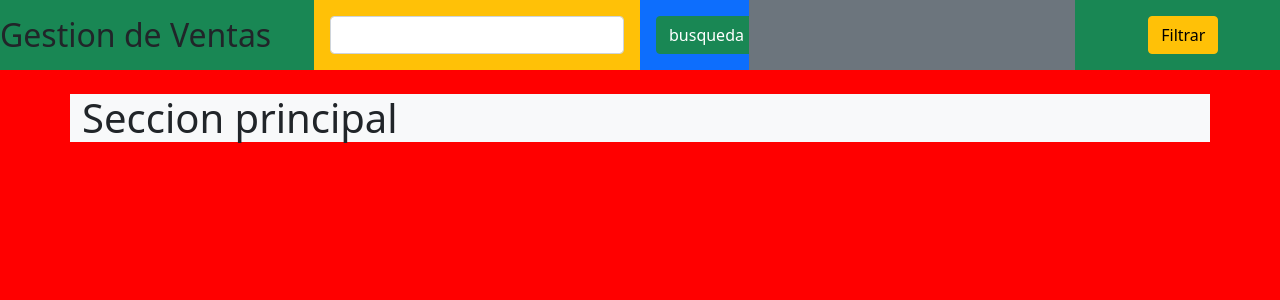
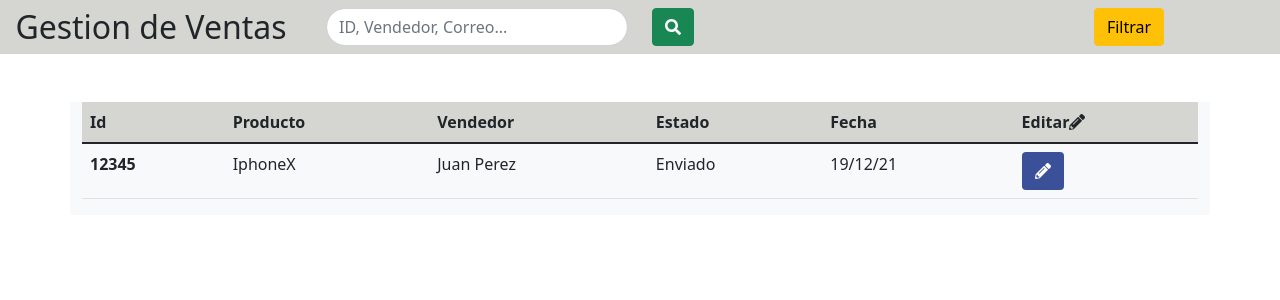
Before and after one commit to MFabian2/Undefined-Inc---Proyecto-Mision-TIC-2021, a React (Create React App) app: page / in a window 1280 px wide. Shown: the top 300 px of the page. Built offline with nearby package versions, Linux system fonts and the light colour scheme.

Commit message:
Interfaz de gestion Ventas V.02

```diff
--- a/package.json
+++ b/package.json
@@ -3,6 +3,7 @@
   "version": "0.1.0",
   "private": true,
   "dependencies": {
+    "@fortawesome/fontawesome-free": "^5.15.4",
     "@testing-library/jest-dom": "^5.14.1",
     "@testing-library/react": "^11.2.7",
     "@testing-library/user-event": "^12.8.3",
--- a/src/components/gestion_ventas/GestionVentas.js
+++ b/src/components/gestion_ventas/GestionVentas.js
@@ -1,42 +1,52 @@
+/*
+Developed By Hitman
+*/
+
 import React from 'react'
 import './gestionVentas.css'
+import { NavGestionVentas } from './NavGestionVentas'
 
 export const GestionVentas = () => {
     return (
+
         <div>
-            <div className="row">
 
-                <div className="col-3 bg-success pt-3 ">
-                    <h2>Gestion de Ventas</h2>
-                </div>
+            <NavGestionVentas />
 
-                <div className="col-3 bg-warning p-3">
-                    <input type="text" className="form-control"></input>
-                </div>
-
-                <div className="col-1 bg-primary p-3 text-center">
-                    <button className="btn btn-success">
-                        busqueda
-                    </button>
-                </div>
-
-                <div className="col-3 bg-secondary p-3"></div>
-
-                <div className="col-2 bg-success pt-3 text-center">
-                    <button className="btn btn-warning">
-                        Filtrar
-                    </button>
-                </div>
-
-            </div>
+            <br />
 
             <section className="container mt-4 bg-light">
 
-                <div>
-                    <h1>
-                        Seccion principal
-                    </h1>
+                <div className="table-responsive">
+                    <table className="table">
+                        <thead className="cool-gray">
+                            <tr>
+                                <th scope="col">Id</th>
+                                <th scope="col">Producto</th>
+                                <th scope="col">Vendedor</th>
+                                <th scope="col">Estado</th>
+                                <th scope="col">Fecha</th>
+                                <th scope="col text-center"> Editar
+                                    <i class="fas fa-pencil-alt"></i>
+                                </th>
 
+                            </tr>
+                        </thead>
+                        <tbody>
+                            <tr>
+                                <th scope="row">12345</th>
+                                <td>IphoneX</td>
+                                <td>Juan Perez</td>
+                                <td>Enviado</td>
+                                <td>19/12/21</td>
+                                <td className="text-left">
+                                    <button className="btn cobalt">
+                                        <i class="fas fa-pencil-alt white-icon"></i>
+                                    </button>
+                                </td>
+                            </tr>
+                        </tbody>
+                    </table>
                 </div>
 
             </section>
--- /dev/null
+++ b/src/components/gestion_ventas/NavGestionVentas.js
@@ -0,0 +1,33 @@
+import React from 'react'
+
+export const NavGestionVentas = () => {
+    return (
+        <div>
+            <div className="row cool-gray">
+
+                <div className="col-3 pt-2">
+                    <h2 className="text-center align-self-center">Gestion de Ventas</h2>
+                </div>
+
+                <div className="col-3 cool-gray align-self-center">
+                    <input type="text" className="form-control  rounded-pill" placeholder="ID, Vendedor, Correo..."></input>
+                </div>
+
+                <div className="col-3 cool-gray text-left align-self-center">
+                    <button className="btn btn-success">
+                    <i class="fas fa-search"></i>
+                    </button>
+                </div>
+
+
+
+                <div className="col-3 cool-gray text-center align-self-center">
+                    <button className="btn btn-warning">
+                        Filtrar
+                    </button>
+                </div>
+
+            </div>
+        </div>
+    )
+}
--- a/src/components/gestion_ventas/gestionVentas.css
+++ b/src/components/gestion_ventas/gestionVentas.css
@@ -1,7 +1,3 @@
 .sec1{
     height: 100%;
 }
-
-body{
-    background-color: red;
-}
--- a/src/index.css
+++ b/src/index.css
@@ -2,3 +2,24 @@ body{
   margin: 0;
   padding: 0;
 }
+
+
+.blue-black{
+  background-color: #2F2E33;
+}
+
+.cool-gray{
+  background-color: #D5D6D2;
+}
+
+.white{
+background-color: #ffff;
+}
+
+.cobalt{
+  background-color: #3A5199 !important;
+}
+
+.white-icon{
+  color:#ffff
+}
--- a/src/index.js
+++ b/src/index.js
@@ -1,11 +1,11 @@
 import React from 'react';
 import ReactDOM from 'react-dom';
 import './index.css';
-// import App from './App';
 import 'bootstrap/dist/css/bootstrap.min.css';
 import { GestionVentas } from './components/gestion_ventas/GestionVentas';
-// import { Login } from './components/login/Login';
-
+import '@fortawesome/fontawesome-free/js/brands';
+import '@fortawesome/fontawesome-free/js/solid';
+import '@fortawesome/fontawesome-free/js/fontawesome'
 
 
 ReactDOM.render(
```
Also changed, not shown: 1 other file (tests, documents, lock files or other folders).
